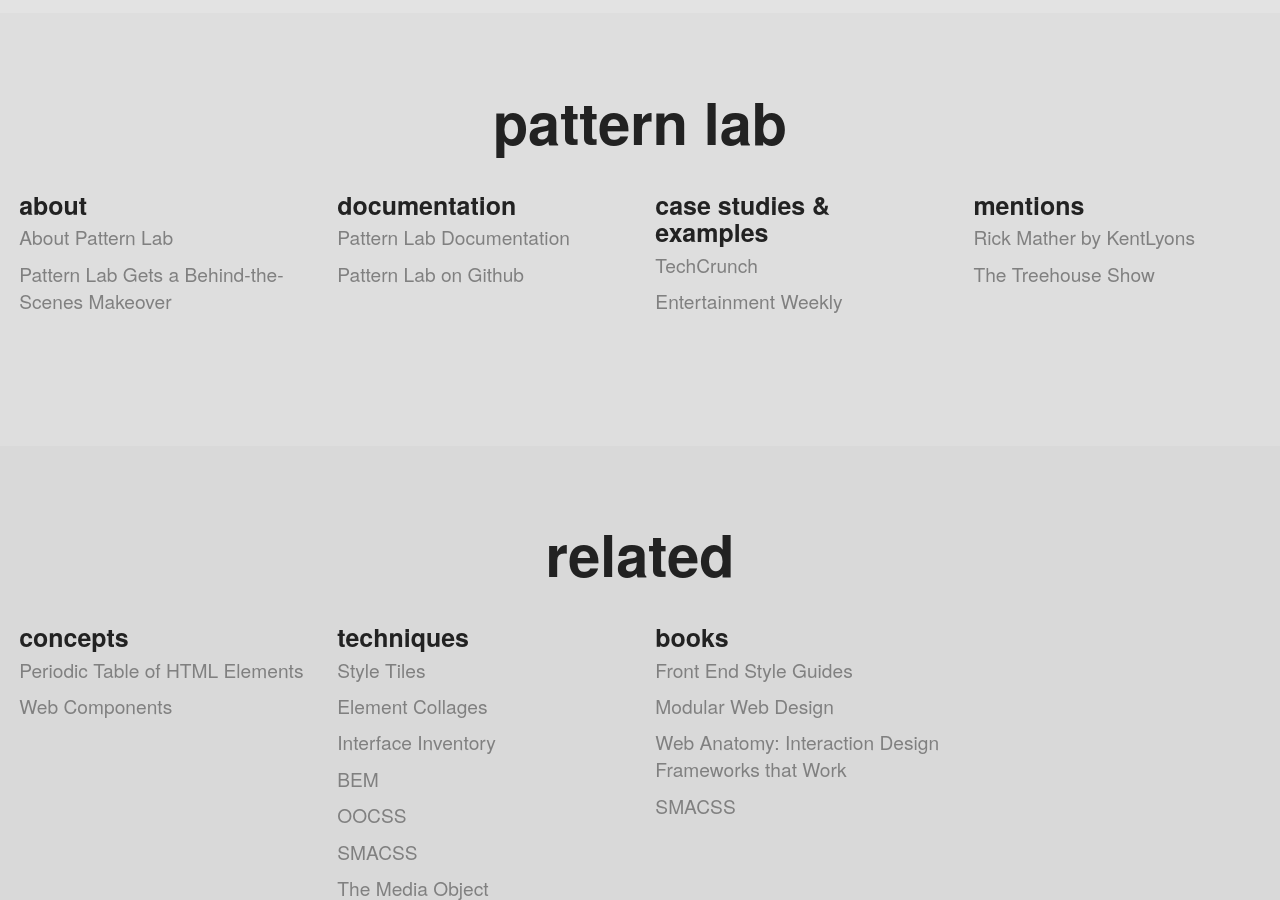
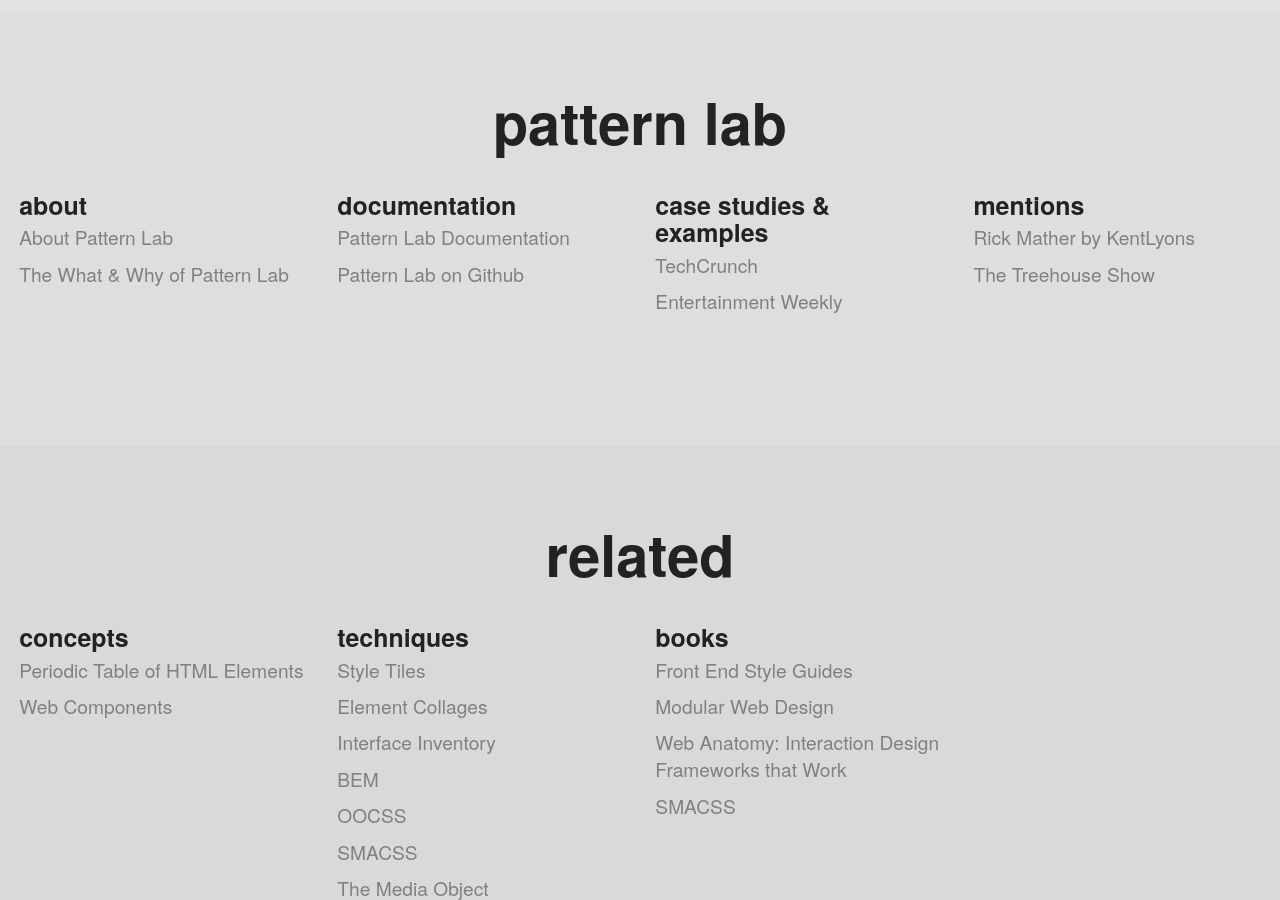
Before and after one commit to pattern-lab/website, a Jekyll site: the page built from patternlabsite/resources.html, in a window 1280 px wide and 900 px high, scrolled down 1898 px. Built offline with Jekyll 4.4.1, drawn with Linux system fonts in a browser that asks for light colours; Markdown is read by kramdown in place of the engine named in the settings; comment, search, counter and statistics services are not loaded.

Commit message:
added link to my presentation

```diff
--- a/patternlabsite/resources.html
+++ b/patternlabsite/resources.html
@@ -100,7 +100,7 @@
 			<h3>About</h3>
 			<ul class="list">
 				<li><a href="/about.html">About Pattern Lab</a></li>
-				<li><a href="http://dmolsen.com/2013/04/25/pattern-lab-gets-a-behind-the-scenes-makeover/">Pattern Lab Gets a Behind-the-Scenes Makeover</a></li>
+				<li><a href="http://www.slideshare.net/dmolsenwvu/the-what-and-why-of-pattern-lab">The What &amp; Why of Pattern Lab</a></li>
 			</ul>
 		</div>
 		<div class="gi">
```
